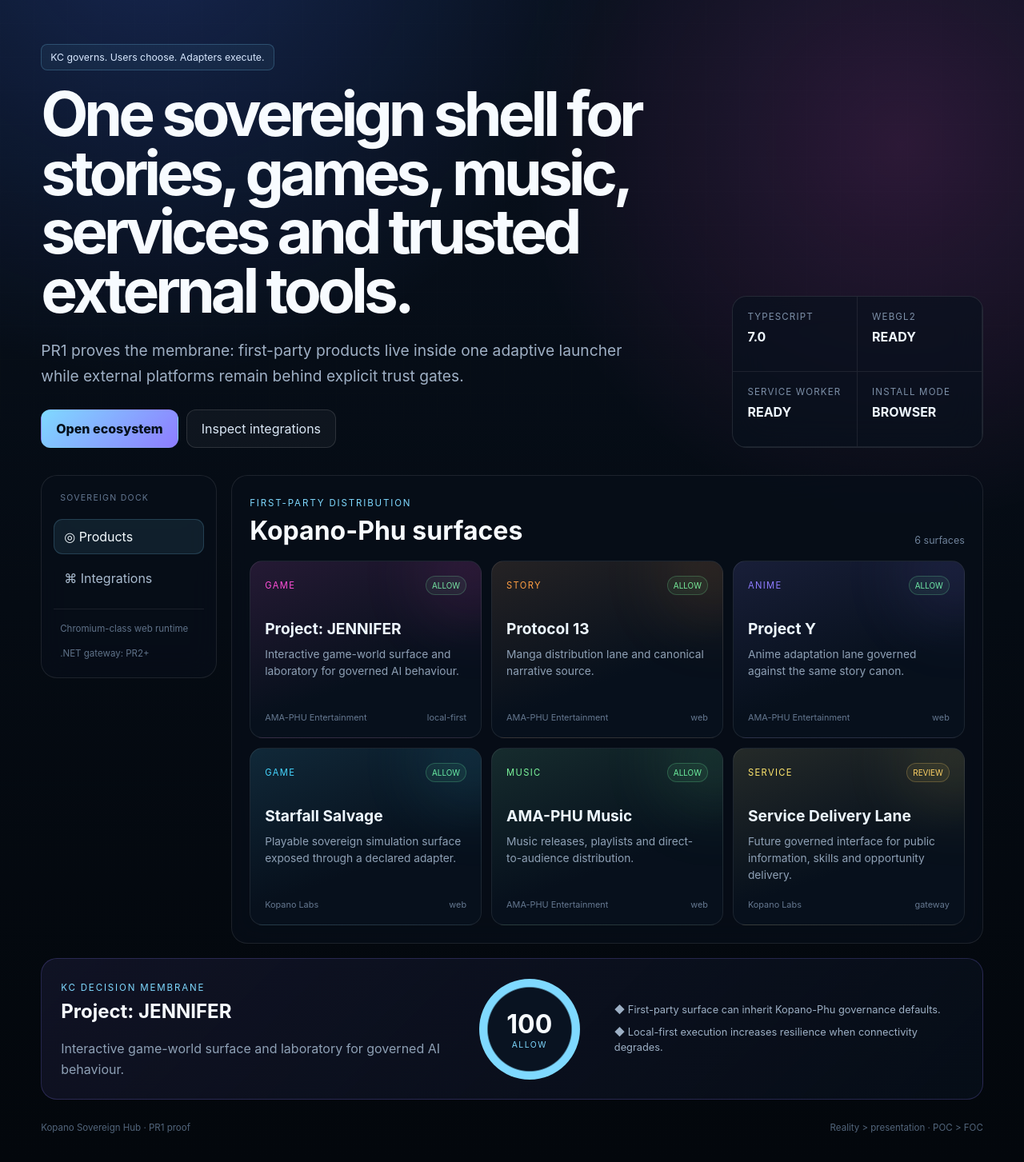
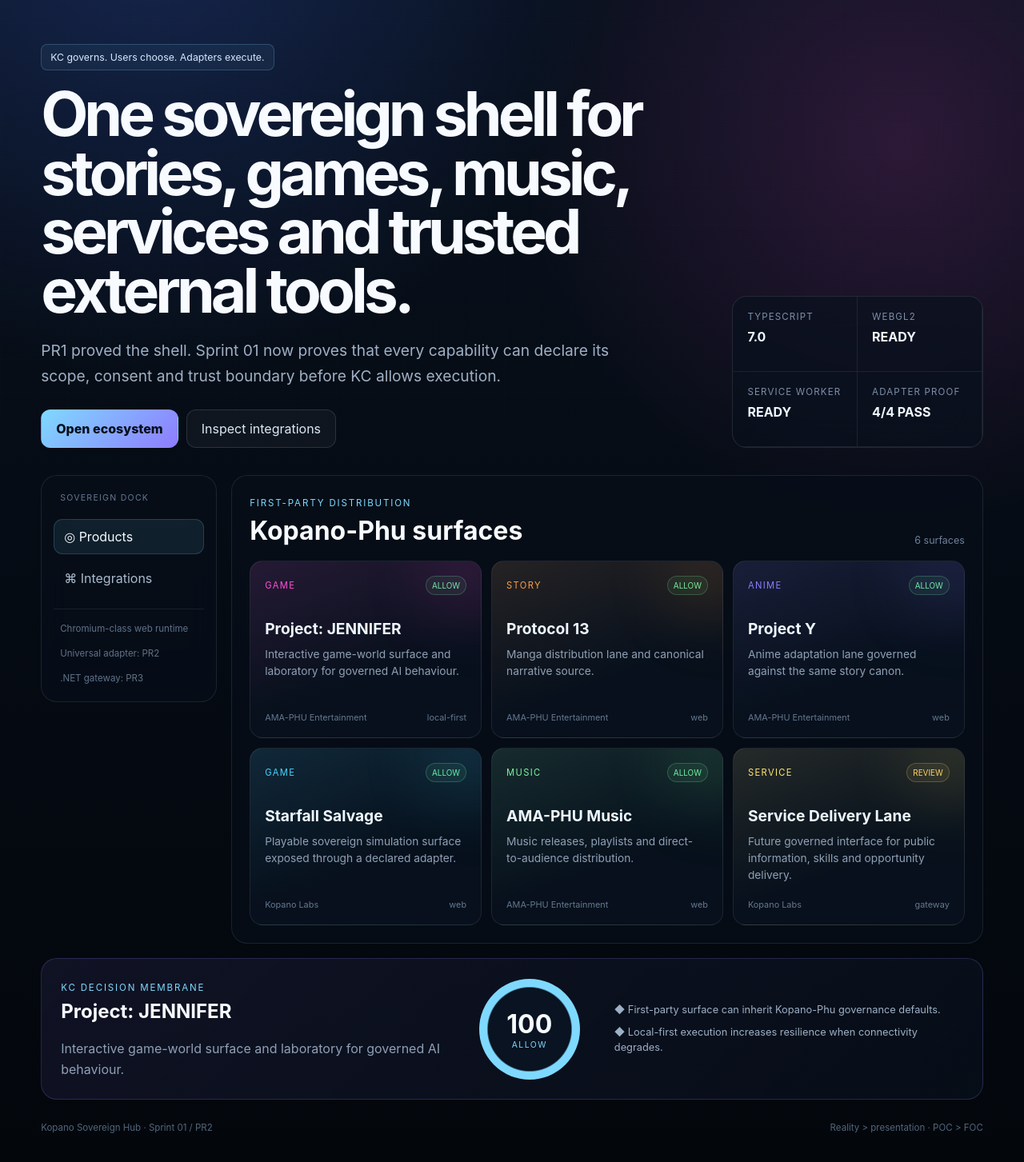
Before and after one commit to RobynAwesome/kopano-sovereign-hub, a React (Vite) app: page / in a window 1280 px wide. Shown: the part 97-1550 px from the top of the page at 80% size. Built offline with nearby package versions, Linux system fonts and the light colour scheme.

Commit message:
feat: surface Sprint 01 adapter proof matrix

```diff
--- a/src/App.tsx
+++ b/src/App.tsx
@@ -1,4 +1,5 @@
 import { useMemo, useState, type CSSProperties } from 'react';
+import { evaluateAdapterProofCases } from './adapters/proof';
 import { integrationCandidates, sovereignSurfaces, type SovereignSurface } from './data/registry';
 import { evaluateSurface, readRuntimeSignals } from './lib/kc';
 
@@ -25,8 +26,15 @@ export default function App() {
   const [selected, setSelected] = useState<SovereignSurface | null>(sovereignSurfaces[0]);
   const [lane, setLane] = useState<'ecosystem' | 'integrations'>('ecosystem');
   const signals = useMemo(() => readRuntimeSignals(), []);
+  const adapterProof = useMemo(() => evaluateAdapterProofCases(), []);
   const cards = lane === 'ecosystem' ? sovereignSurfaces : integrationCandidates;
   const selectedDecision = selected ? evaluateSurface(selected) : null;
+  const proofPassed = adapterProof.filter((proofCase) => proofCase.passed).length;
+
+  function openLane(nextLane: 'ecosystem' | 'integrations') {
+    setLane(nextLane);
+    setSelected(nextLane === 'ecosystem' ? sovereignSurfaces[0] : integrationCandidates[0]);
+  }
 
   return (
     <main className="app-shell">
@@ -47,29 +55,30 @@ export default function App() {
           <span className="hero__tag">KC governs. Users choose. Adapters execute.</span>
           <h2>One sovereign shell for stories, games, music, services and trusted external tools.</h2>
           <p>
-            PR1 proves the membrane: first-party products live inside one adaptive launcher while external platforms remain behind explicit trust gates.
+            PR1 proved the shell. Sprint 01 now proves that every capability can declare its scope, consent and trust boundary before KC allows execution.
           </p>
           <div className="hero__actions">
-            <button className="primary" onClick={() => setLane('ecosystem')}>Open ecosystem</button>
-            <button className="secondary" onClick={() => setLane('integrations')}>Inspect integrations</button>
+            <button className="primary" onClick={() => openLane('ecosystem')}>Open ecosystem</button>
+            <button className="secondary" onClick={() => openLane('integrations')}>Inspect integrations</button>
           </div>
         </div>
         <div className="hero__telemetry">
           <div><span>TypeScript</span><strong>7.0</strong></div>
           <div><span>WebGL2</span><strong>{signals.webgl2 ? 'READY' : 'FALLBACK'}</strong></div>
           <div><span>Service Worker</span><strong>{signals.serviceWorker ? 'READY' : 'NO'}</strong></div>
-          <div><span>Install Mode</span><strong>{signals.standalone ? 'APP' : 'BROWSER'}</strong></div>
+          <div><span>Adapter Proof</span><strong>{proofPassed}/{adapterProof.length} PASS</strong></div>
         </div>
       </section>
 
       <section className="workspace">
         <aside className="dock">
           <span className="dock__label">Sovereign Dock</span>
-          <button className={lane === 'ecosystem' ? 'active' : ''} onClick={() => setLane('ecosystem')}>◎ Products</button>
-          <button className={lane === 'integrations' ? 'active' : ''} onClick={() => setLane('integrations')}>⌘ Integrations</button>
+          <button className={lane === 'ecosystem' ? 'active' : ''} onClick={() => openLane('ecosystem')}>◎ Products</button>
+          <button className={lane === 'integrations' ? 'active' : ''} onClick={() => openLane('integrations')}>⌘ Integrations</button>
           <div className="dock__rule" />
           <span className="dock__small">Chromium-class web runtime</span>
-          <span className="dock__small">.NET gateway: PR2+</span>
+          <span className="dock__small">Universal adapter: PR2</span>
+          <span className="dock__small">.NET gateway: PR3</span>
         </aside>
 
         <div className="catalogue">
@@ -85,6 +94,29 @@ export default function App() {
           </div>
         </div>
       </section>
+
+      {lane === 'integrations' && (
+        <section className="proof-panel">
+          <div className="proof-panel__header">
+            <div>
+              <span className="eyebrow">Sprint 01 / Universal Sovereign Adapter</span>
+              <h2>Governance transport proof matrix</h2>
+            </div>
+            <strong>{proofPassed}/{adapterProof.length} PASS</strong>
+          </div>
+          <div className="proof-grid">
+            {adapterProof.map((proofCase) => (
+              <article className="proof-case" key={proofCase.name}>
+                <span className={proofCase.passed ? 'proof-status proof-status--pass' : 'proof-status proof-status--fail'}>
+                  {proofCase.passed ? 'PASS' : 'FAIL'}
+                </span>
+                <h3>{proofCase.name}</h3>
+                <p>Expected {proofCase.expectedGate} · Actual {proofCase.actualGate}</p>
+              </article>
+            ))}
+          </div>
+        </section>
+      )}
 
       {selected && selectedDecision && (
         <section className="kc-panel">
@@ -104,7 +136,7 @@ export default function App() {
       )}
 
       <footer>
-        <span>Kopano Sovereign Hub · PR1 proof</span>
+        <span>Kopano Sovereign Hub · Sprint 01 / PR2</span>
         <span>Reality &gt; presentation · POC &gt; FOC</span>
       </footer>
     </main>
```
